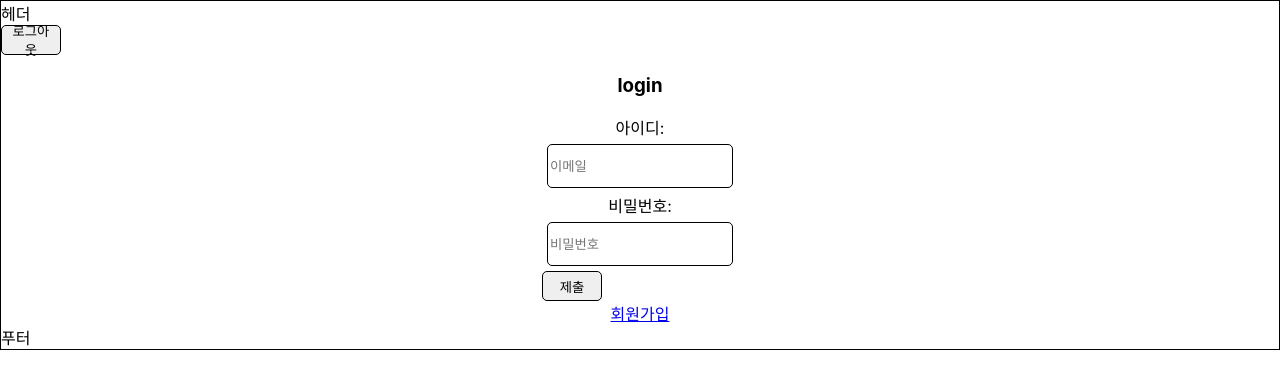
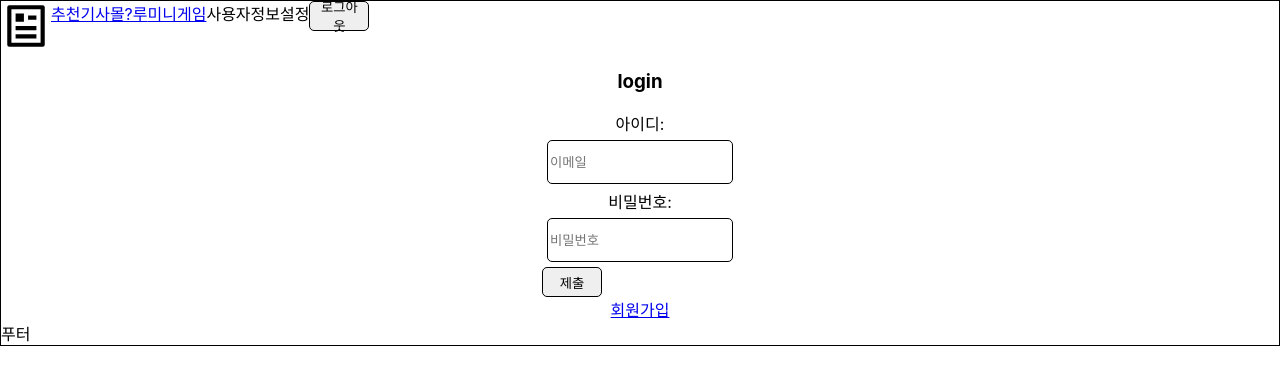
Before and after one commit to Mansook/kobart, a React (Create React App) app in the folder client_react/: page / in a window 1280 px wide. Shown: the top 388 px of the page. Built offline with nearby package versions, Linux system fonts and the light colour scheme.

Commit message:
navBar added

```diff
--- a/client_react/package.json
+++ b/client_react/package.json
@@ -12,6 +12,7 @@
     "install": "^0.13.0",
     "react": "^18.2.0",
     "react-dom": "^18.2.0",
+    "react-icons": "^4.6.0",
     "react-redux": "^8.0.5",
     "react-router-dom": "^6.4.2",
     "react-scripts": "^5.0.1",
--- a/client_react/src/App.js
+++ b/client_react/src/App.js
@@ -9,15 +9,14 @@ import SelectFormContainer from "./container/select/SelectFormContainer";
 // css 적용하기
 import "./App.css";
 import LogoutContainer from "./container/auth/LogoutContainer";
+import NavBar from "./components/views/NavBar/NavBar";
+import RecArticleListContainer from "./container/articles/RecArticleListContainer";
 
 const App = () => {
   return (
     <div className="main_box">
       <div>
-        <div>헤더</div>
-        <div>
-          <LogoutContainer />
-        </div>
+        <NavBar />
       </div>
       <Routes>
         <Route path="/" element={<LoginContainer />} />
@@ -26,6 +25,7 @@ const App = () => {
         <Route path="/post" element={<ArticleListContainer />} />
         <Route path="/post/selection" element={<SelectFormContainer />} />
         <Route path="/post/:articleId" element={<Article />} />
+        <Route path="/post/recommended" element={<RecArticleListContainer />} />
       </Routes>
       <div>푸터</div>
     </div>
--- a/client_react/src/components/views/NavBar/NavBar.js
+++ b/client_react/src/components/views/NavBar/NavBar.js
@@ -1,7 +1,32 @@
 import React from "react";
+import LogoutContainer from "../../../container/auth/LogoutContainer";
+import { RiArticleLine } from "react-icons/ri";
+import "./navBar.css";
+import { NavLink } from "react-router-dom";
 
-function NavBar() {
-  return <div>NavBar</div>;
-}
+const NavBar = () => {
+  return (
+    <nav id="mainBar">
+      <RiArticleLine
+        style={{
+          height: "50px",
+          width: "50px",
+          cursor: "pointer",
+        }}
+      />
+
+      <div className="subBar">
+        <NavLink to="/post/recommended">추천기사</NavLink>
+        <NavLink>몰?루</NavLink>
+        <NavLink>미니게임</NavLink>
+      </div>
+      <div className="subBar">
+        <div>사용자정보</div>
+        <div>설정</div>
+        <LogoutContainer />
+      </div>
+    </nav>
+  );
+};
 
 export default NavBar;
--- /dev/null
+++ b/client_react/src/components/views/NavBar/navBar.css
@@ -0,0 +1,11 @@
+#mainBar{
+    display: flex;
+    flex-direction: row;
+
+    width: 100%;
+}
+
+.subBar{
+    display: flex;
+    flex-direction: row;
+}
--- /dev/null
+++ b/client_react/src/container/articles/RecArticleListContainer.js
@@ -0,0 +1,28 @@
+import { useEffect } from "react";
+import { useDispatch, useSelector } from "react-redux";
+import ArticleList from "../../components/articles/ArticleList";
+import { readArticleById } from "../../lib/api/article/article";
+import {
+  loadRecList,
+  selectRecArticleList,
+} from "../../modules/slices/articleList";
+import { selectRecommendation, selectUser } from "../../modules/slices/auth";
+import { selectLoading } from "../../modules/slices/loading";
+
+const RecArticleListContainer = () => {
+  const user = useSelector(selectUser);
+  const loading = useSelector(selectLoading);
+  const _id = user._id;
+  const dispatch = useDispatch();
+  const data = useSelector(selectRecArticleList);
+  const list = data.data;
+  console.log(list);
+  useEffect(() => {
+    dispatch(loadRecList({ _id: _id }));
+  }, [user]);
+
+  return <ArticleList loading={loading} list={list} />;
+};
+export default RecArticleListContainer;
+
+//<ArticleList loading={loading} list={list} />
--- a/client_react/src/container/auth/RegisterContainer.js
+++ b/client_react/src/container/auth/RegisterContainer.js
@@ -6,6 +6,7 @@ import {
   initialize,
   inputData,
   register,
+  selectError,
   selectRegisterInput,
 } from "../../modules/slices/auth";
 
@@ -14,6 +15,7 @@ const RegisterContainer = () => {
   const form = useSelector(selectRegisterInput);
   const navigate = useNavigate();
   const [error, setError] = useState("");
+  const message = useSelector(selectError);
 
   useEffect(() => {
     dispatch(initialize());
@@ -43,12 +45,13 @@ const RegisterContainer = () => {
     }
     if (password.length < 5) {
       setError("비밀번호가 너무 짧습니다");
-
       return;
     }
-
     dispatch(register({ email: email, password: password }));
-    navigate("/login");
+    if (message) {
+      setError(message);
+      return;
+    } else navigate("/login");
   };
 
   return (
--- a/client_react/src/lib/api/article/article.js
+++ b/client_react/src/lib/api/article/article.js
@@ -2,3 +2,8 @@ const { default: client } = require("../client");
 
 export const readArticles = ({ page, limit = 10 }) =>
   client.get(`article/post?page=${page}&limit=${limit}`);
+
+export const readArticleById = ({ _id }) =>
+  client.post(`/article/post_recommend`, {
+    _id: _id,
+  });
--- a/client_react/src/modules/slices/articleList.js
+++ b/client_react/src/modules/slices/articleList.js
@@ -5,12 +5,18 @@ import * as articleAPI from "../../lib/api/article/article";
 import createRequestSaga from "../../lib/createRequestSaga";
 
 const LOADLIST = "list/loadList";
+const LOADRECLIST = "list/loadRecList";
+
 const loadListSaga = createRequestSaga(LOADLIST, articleAPI.readArticles);
-
+const loadRecListSaga = createRequestSaga(
+  LOADRECLIST,
+  articleAPI.readArticleById
+);
 export const articleListSlice = createSlice({
   name: "list",
   initialState: {
     list: [],
+    recList: [],
     error: false,
   },
 
@@ -23,13 +29,21 @@ export const articleListSlice = createSlice({
     loadListfailure: (state, action) => ({
       error: true,
     }),
+
+    loadRecList: (state, action) => {},
+    loadRecListsuccess: (state, action) => {
+      state.recList = action.payload;
+    },
+    loadRecListfailure: (state, action) => {},
   },
 });
 
 export function* articleListSaga() {
   yield takeLatest(loadList, loadListSaga);
+  yield takeLatest(loadRecList, loadRecListSaga);
 }
 
-export const { loadList } = articleListSlice.actions;
+export const { loadList, loadRecList } = articleListSlice.actions;
 export const selectArticleList = (state) => state.articles.list;
+export const selectRecArticleList = (state) => state.articles.recList;
 export default articleListSlice.reducer;
--- a/client_react/src/modules/slices/auth.js
+++ b/client_react/src/modules/slices/auth.js
@@ -7,6 +7,7 @@ import { call } from "redux-saga/effects";
 const REGISTER = "user/register";
 const LOGIN = "user/login";
 const SELECT = "user/selectCompany";
+
 function* logoutSaga(action) {
   try {
     yield call(authAPI.logout);
@@ -63,9 +64,13 @@ export const authSlice = createSlice({
     },
 
     register: (state, action) => {},
-    registersuccess: (state, action) => ({
-      ...state,
-    }),
+    registersuccess: (state, action) => {
+      const success = action.payload.registerSuccess;
+      if (success) {
+      } else {
+        state.error = action.payload.message;
+      }
+    },
     registerfailure: (state, action) => {},
 
     login: (state, action) => {
@@ -143,4 +148,5 @@ export const selectError = (state) => state.user.error;
 export const selectUser = (state) => state.user.user;
 export const selectLoginInput = (state) => state.user.login;
 export const selectRegisterInput = (state) => state.user.register;
+export const selectRecommendation = (state) => state.user.user.recommendation;
 export default authSlice.reducer;
```
Also changed, not shown: client_react/src/container/articles/ArticleContainer.js (deleted, +0 -7 lines), 1 other file (tests, documents, lock files or other folders).
